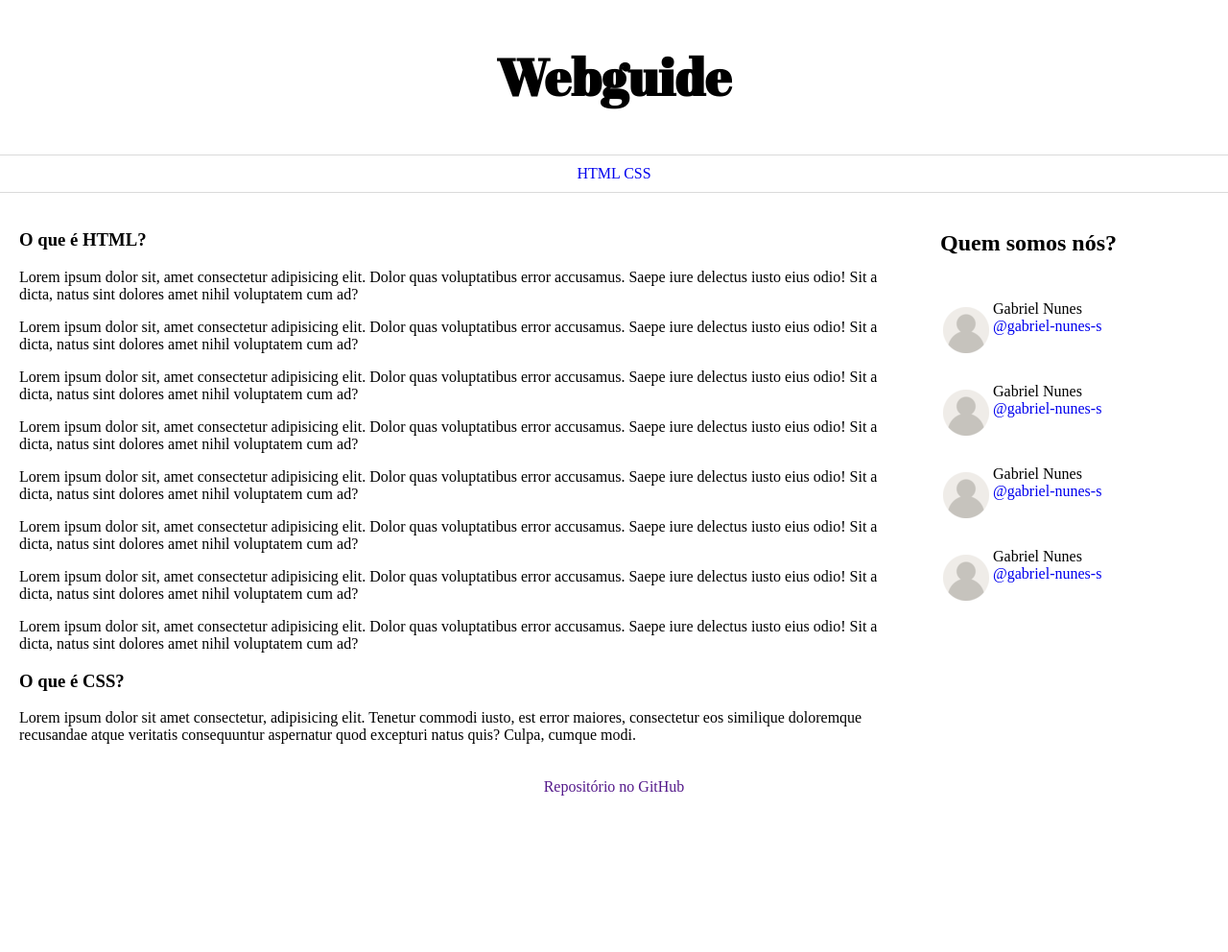
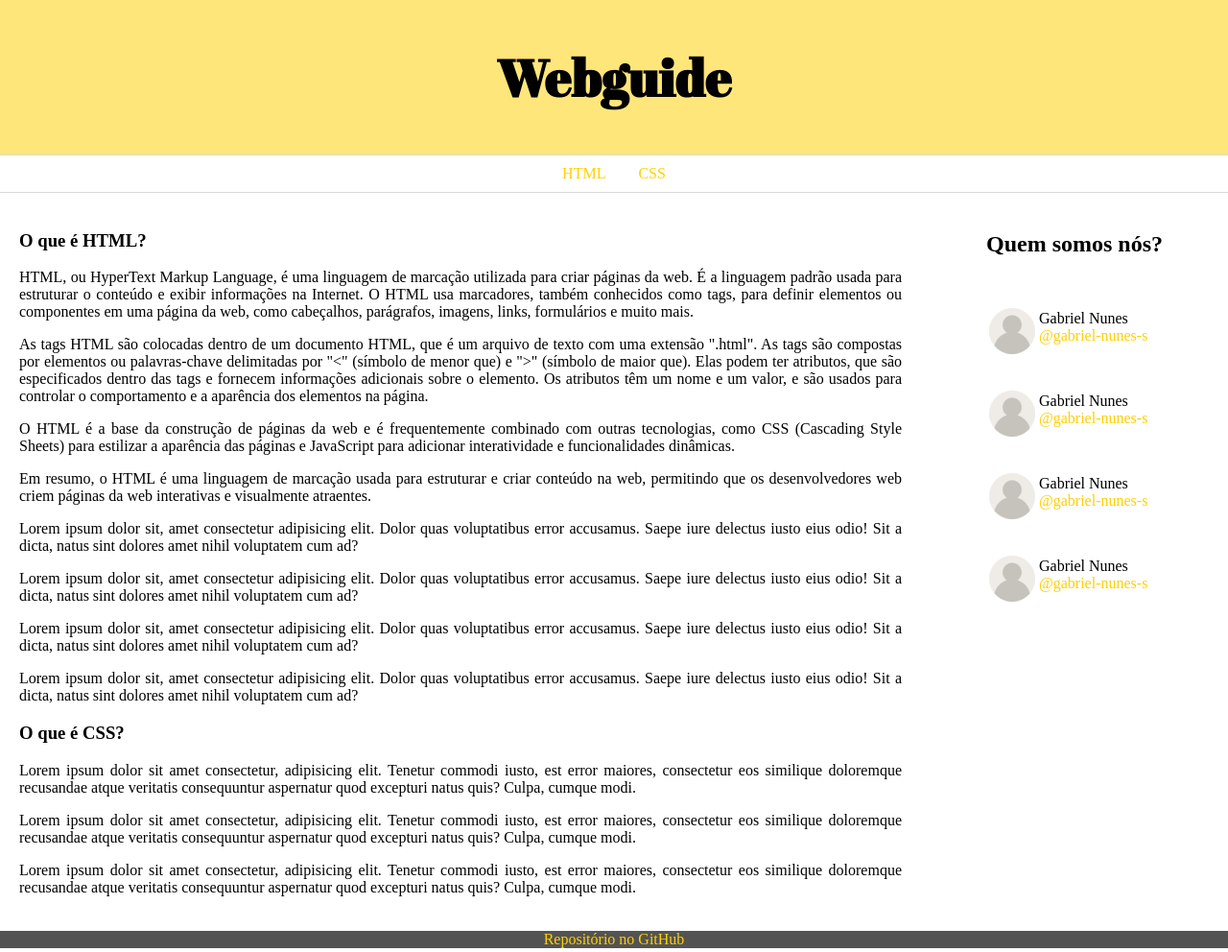
Before and after one commit to Joicepsilvaa/webguide-html-css, a plain HTML site: page index.html in a window 1280 px wide. Shown: the whole page at 96% size. Before the commit the page ends 829 px from the top, so only its background shows below. Drawn offline with Linux system fonts and the light colour scheme.

Commit message:
modificações de estilização, correção de problemas

```diff
--- a/index.html
+++ b/index.html
@@ -23,20 +23,23 @@
         <section id="conteudo"> <!--Conteúdo-->
             <article>
                 <h1>O que é HTML?</h1>
-                <p>Lorem ipsum dolor sit, amet consectetur adipisicing elit. Dolor quas voluptatibus error accusamus. Saepe iure delectus iusto eius odio! Sit a dicta, natus sint dolores amet nihil voluptatem cum ad?</p>
-                <p>Lorem ipsum dolor sit, amet consectetur adipisicing elit. Dolor quas voluptatibus error accusamus. Saepe iure delectus iusto eius odio! Sit a dicta, natus sint dolores amet nihil voluptatem cum ad?</p>
-                <p>Lorem ipsum dolor sit, amet consectetur adipisicing elit. Dolor quas voluptatibus error accusamus. Saepe iure delectus iusto eius odio! Sit a dicta, natus sint dolores amet nihil voluptatem cum ad?</p>
-                <p>Lorem ipsum dolor sit, amet consectetur adipisicing elit. Dolor quas voluptatibus error accusamus. Saepe iure delectus iusto eius odio! Sit a dicta, natus sint dolores amet nihil voluptatem cum ad?</p>
+                <p>HTML, ou HyperText Markup Language, é uma linguagem de marcação utilizada para criar páginas da web. É a linguagem padrão usada para estruturar o conteúdo e exibir informações na Internet. O HTML usa marcadores, também conhecidos como tags, para definir elementos ou componentes em uma página da web, como cabeçalhos, parágrafos, imagens, links, formulários e muito mais.</p>
+                <p>As tags HTML são colocadas dentro de um documento HTML, que é um arquivo de texto com uma extensão ".html". As tags são compostas por elementos ou palavras-chave delimitadas por "&lt;" (símbolo de menor que) e "&gt;" (símbolo de maior que). Elas podem ter atributos, que são especificados dentro das tags e fornecem informações adicionais sobre o elemento. Os atributos têm um nome e um valor, e são usados para controlar o comportamento e a aparência dos elementos na página.</p>
+                <p>O HTML é a base da construção de páginas da web e é frequentemente combinado com outras tecnologias, como CSS (Cascading Style Sheets) para estilizar a aparência das páginas e JavaScript para adicionar interatividade e funcionalidades dinâmicas.</p>
+                <p>Em resumo, o HTML é uma linguagem de marcação usada para estruturar e criar conteúdo na web, permitindo que os desenvolvedores web criem páginas da web interativas e visualmente atraentes.</p>
                 <p>Lorem ipsum dolor sit, amet consectetur adipisicing elit. Dolor quas voluptatibus error accusamus. Saepe iure delectus iusto eius odio! Sit a dicta, natus sint dolores amet nihil voluptatem cum ad?</p>
                 <p>Lorem ipsum dolor sit, amet consectetur adipisicing elit. Dolor quas voluptatibus error accusamus. Saepe iure delectus iusto eius odio! Sit a dicta, natus sint dolores amet nihil voluptatem cum ad?</p>
                 <p>Lorem ipsum dolor sit, amet consectetur adipisicing elit. Dolor quas voluptatibus error accusamus. Saepe iure delectus iusto eius odio! Sit a dicta, natus sint dolores amet nihil voluptatem cum ad?</p>
                 <p>Lorem ipsum dolor sit, amet consectetur adipisicing elit. Dolor quas voluptatibus error accusamus. Saepe iure delectus iusto eius odio! Sit a dicta, natus sint dolores amet nihil voluptatem cum ad?</p>
                 <h1>O que é CSS?</h1>
                 <p>Lorem ipsum dolor sit amet consectetur, adipisicing elit. Tenetur commodi iusto, est error maiores, consectetur eos similique doloremque recusandae atque veritatis consequuntur aspernatur quod excepturi natus quis? Culpa, cumque modi.</p>
+                <p>Lorem ipsum dolor sit amet consectetur, adipisicing elit. Tenetur commodi iusto, est error maiores, consectetur eos similique doloremque recusandae atque veritatis consequuntur aspernatur quod excepturi natus quis? Culpa, cumque modi.</p>
+                <p>Lorem ipsum dolor sit amet consectetur, adipisicing elit. Tenetur commodi iusto, est error maiores, consectetur eos similique doloremque recusandae atque veritatis consequuntur aspernatur quod excepturi natus quis? Culpa, cumque modi.</p>
             </article>
         </section>
 
         <aside> <!--Barra Lateral-->
+            <div id="quemsomos">
                 <h1>Quem somos nós?</h1>
                     <table id="tabelaComponente">
                         <tr>
@@ -76,12 +79,13 @@
                             </td>
                         </tr>
                     </table>
+            </div>
         </aside>
     </div>
 
-    <section id="rodapé"> <!--Rodapé da página-->
+    <section id="rodapé"> <!--Rodapé da págine-->
         <footer>
-            <a href=""> Repositório no GitHub</a>
+            <span><a href="">Repositório no GitHub</a></span>
         </footer>
     </section>
 
--- a/style.css
+++ b/style.css
@@ -12,10 +12,20 @@ body {
 
 aside {
     position: sticky;
-    top: 20px;
+    top: 0;
     float: left;
     width: 25%;
+    display: flex;
+    align-items: center;
+    justify-content: center;
+}
+
+div#quemsomos {
     padding: 20px;
+}
+
+span {
+    padding: 5px 5px;
 }
 
 .linha {
@@ -28,18 +38,24 @@ section#conteudo {
     padding: 20px;
 }
 
+article {
+    text-align: justify;
+}
+
 section#cabeçalho {
     text-align: center;
 
 }
 
 .título {
+    height: 161px;
+    margin: 0;
     font-size: 40pt;
     font-family: 'Abril Fatface', cursive;
-    display: flex;
+    background-color: #FFE67A;
     align-items: center;
     justify-content: center;
-
+    display: flex;
 }
 
 nav {
@@ -52,18 +68,20 @@ nav {
 
 a {
     text-decoration: none;
+    color: #ffd000;
 }
 
 a#html {
-
+    margin: 0 15px;
 }
 
 a#css {
-
+    margin: 0 15px;
 }
 
 section#rodapé {
     text-align: center;
+    background-color: rgb(83, 83, 83);
 }
 
 p#componente {
```
Lines whose indentation alone changed are shown as unchanged.
